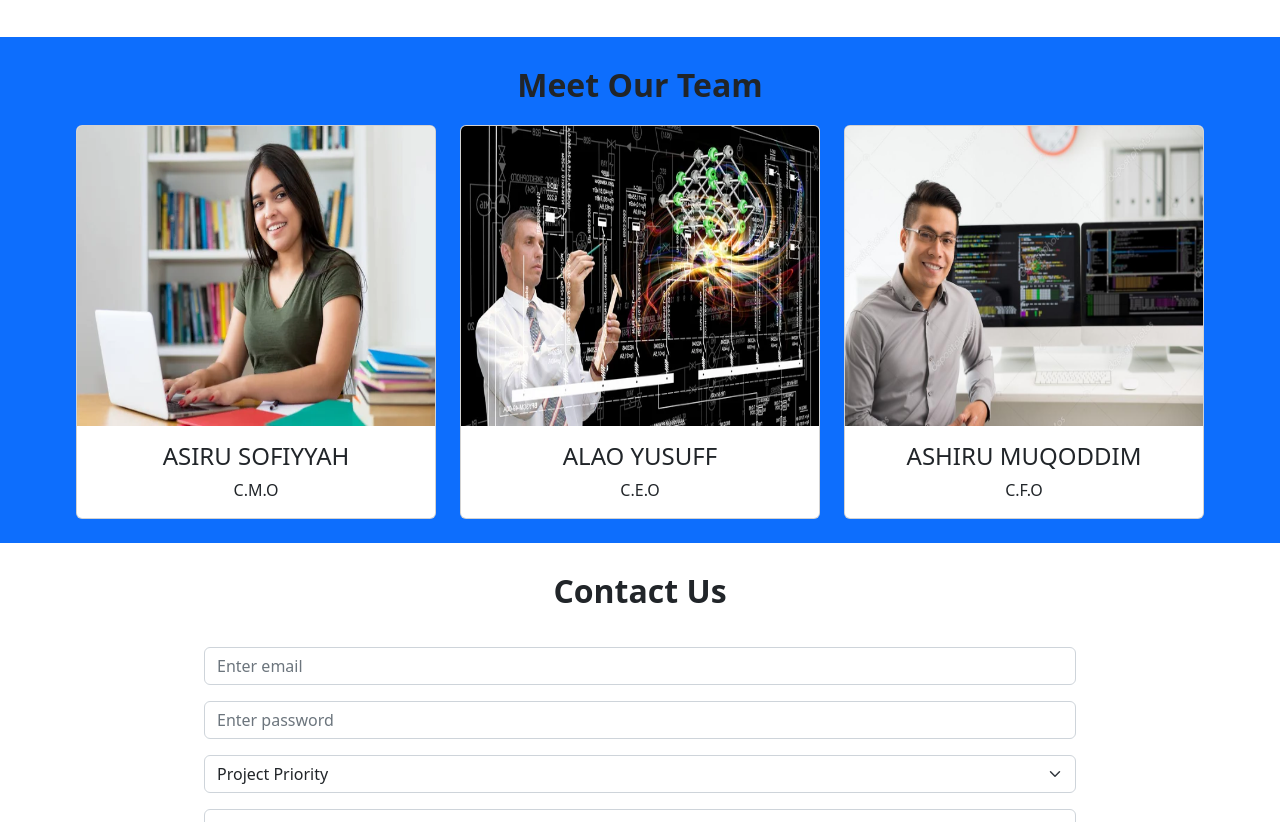
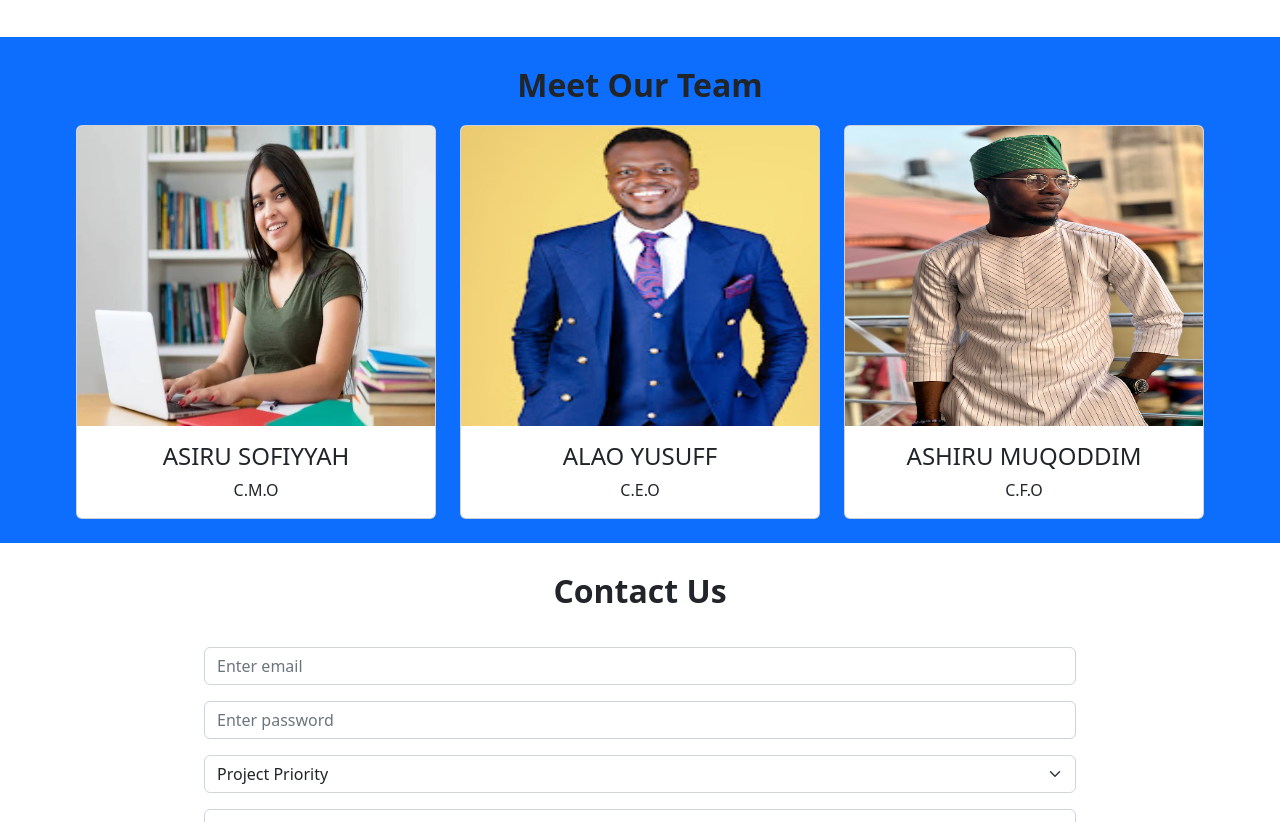
Before and after one commit to Linsmed/ada-page, a plain HTML site: page index.html in a window 1280 px wide. Shown: the part 1200-2022 px from the top of the page. Drawn offline with nearby package versions, Linux system fonts and the light colour scheme.

Commit message:
my commit

```diff
--- a/index.html
+++ b/index.html
@@ -183,7 +183,7 @@
               <img
                 class="card-img-top img"
                 style="height: 300px"
-                src="/ada-page/third.jpg"
+                src="/ada-page/yusuff.jpg"
                 alt="Card image"
               />
               <div class="card-body">
@@ -197,7 +197,7 @@
               <img
                 class="card-img-top img"
                 style="height: 300px"
-                src="/ada-page/ceo.jpg"
+                src="/ada-page/muqoddim.jpeg"
                 alt="Card image"
               />
               <div class="card-body">
--- a/style.css
+++ b/style.css
@@ -8,6 +8,7 @@
   border-style: solid;
   border-color: #fff;
   border-width: 8px;
+  color: slategrey;
   width: 50%;
   padding: 10px;
   border-radius: 10px;
```
Also changed, not shown: muqoddim.jpeg (added), yusuff.jpg (added).
